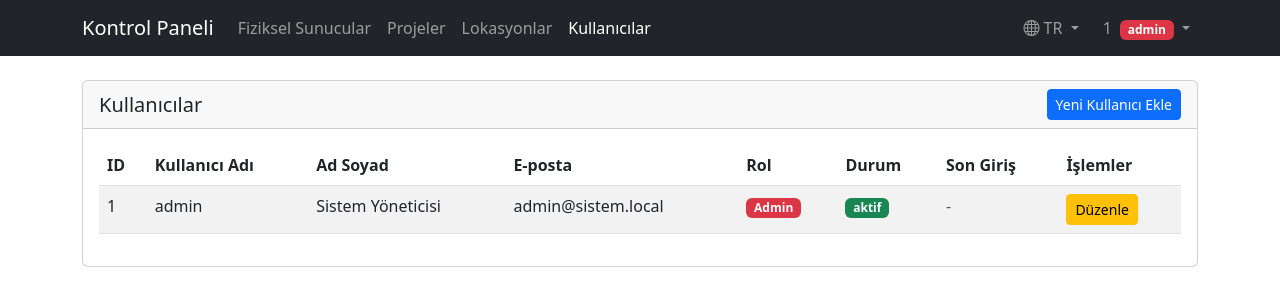
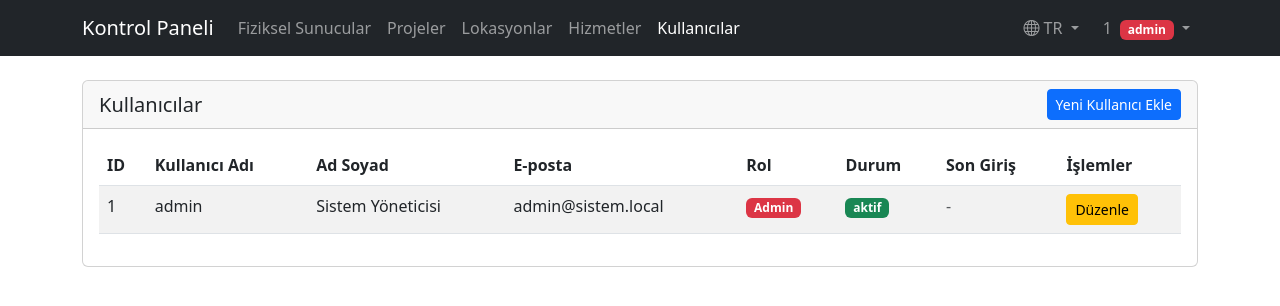
Before and after one commit to hermesthecat/sistem_takip, a PHP site: page /admin.php in a window 1280 px wide. Shown: the top 306 px of the page. Run offline with PHP 8.4, Linux system fonts and the light colour scheme; the visitor is signed in with stand-in values (Sample User, id 1); data comes from the database, SQL or seed files in the repository.

Commit message:
Header menüsünde navigasyon ve dil desteği güncellemesi
- Yeni menü öğeleri eklendi: Hizmetler sayfası
- Menü öğelerinin aktif durumu için kod düzenlendi
- Kod formatı ve girintileme iyileştirildi
- Mevcut dil desteği korundu

```diff
--- a/header.php
+++ b/header.php
@@ -1,4 +1,5 @@
 <?php
+
 /**
  * @author A. Kerem Gök
  */
@@ -20,20 +21,24 @@ $current_page = basename($_SERVER['PHP_SELF']);
             <ul class="navbar-nav me-auto">
                 <li class="nav-item">
                     <a class="nav-link <?php echo $current_page == 'index.php' ? 'active' : ''; ?>"
-                       href="index.php"><?php echo $language->get('physical_servers'); ?></a>
+                        href="index.php"><?php echo $language->get('physical_servers'); ?></a>
                 </li>
                 <li class="nav-item">
                     <a class="nav-link <?php echo $current_page == 'proje_ekle.php' ? 'active' : ''; ?>"
-                       href="proje_ekle.php"><?php echo $language->get('projects'); ?></a>
+                        href="proje_ekle.php"><?php echo $language->get('projects'); ?></a>
                 </li>
                 <li class="nav-item">
                     <a class="nav-link <?php echo $current_page == 'lokasyon_ekle.php' ? 'active' : ''; ?>"
-                       href="lokasyon_ekle.php"><?php echo $language->get('locations'); ?></a>
+                        href="lokasyon_ekle.php"><?php echo $language->get('locations'); ?></a>
+                </li>
+                <li class="nav-item">
+                    <a class="nav-link <?php echo $current_page == 'hizmet_ekle.php' ? 'active' : ''; ?>"
+                        href="hizmet_ekle.php"><?php echo $language->get('services'); ?></a>
                 </li>
                 <?php if ($_SESSION['rol'] == 'admin'): ?>
                     <li class="nav-item">
                         <a class="nav-link <?php echo $current_page == 'admin.php' ? 'active' : ''; ?>"
-                           href="admin.php"><?php echo $language->get('users'); ?></a>
+                            href="admin.php"><?php echo $language->get('users'); ?></a>
                     </li>
                 <?php endif; ?>
             </ul>
@@ -69,11 +74,13 @@ $current_page = basename($_SERVER['PHP_SELF']);
                     <ul class="dropdown-menu dropdown-menu-end">
                         <li>
                             <a class="dropdown-item <?php echo $current_page == 'profil.php' ? 'active' : ''; ?>"
-                               href="profil.php">
+                                href="profil.php">
                                 <i class="bi bi-person"></i> <?php echo $language->get('profile'); ?>
                             </a>
                         </li>
-                        <li><hr class="dropdown-divider"></li>
+                        <li>
+                            <hr class="dropdown-divider">
+                        </li>
                         <li>
                             <a class="dropdown-item text-danger" href="logout.php">
                                 <i class="bi bi-box-arrow-right"></i> <?php echo $language->get('logout'); ?>
```
